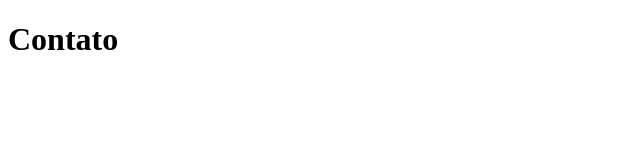
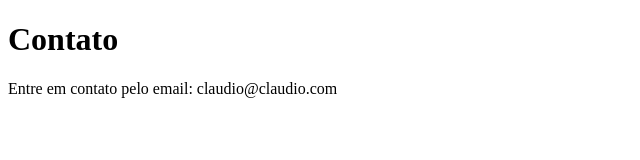
Before and after one commit to claudinhopero/sistema-de-jogos, a plain HTML site: page contato.html in a window 1280 px wide. Shown: the whole page, without its empty margins (0-640 px from the left). Drawn offline with Linux system fonts and the light colour scheme.

Commit message:
Adicionando o email de contato

```diff
--- a/contato.html
+++ b/contato.html
@@ -7,5 +7,6 @@
 </head>
 <body>
     <h1>Contato</h1>
+    <p>Entre em contato pelo email: claudio@claudio.com</p>
 </body>
 </html>
```
